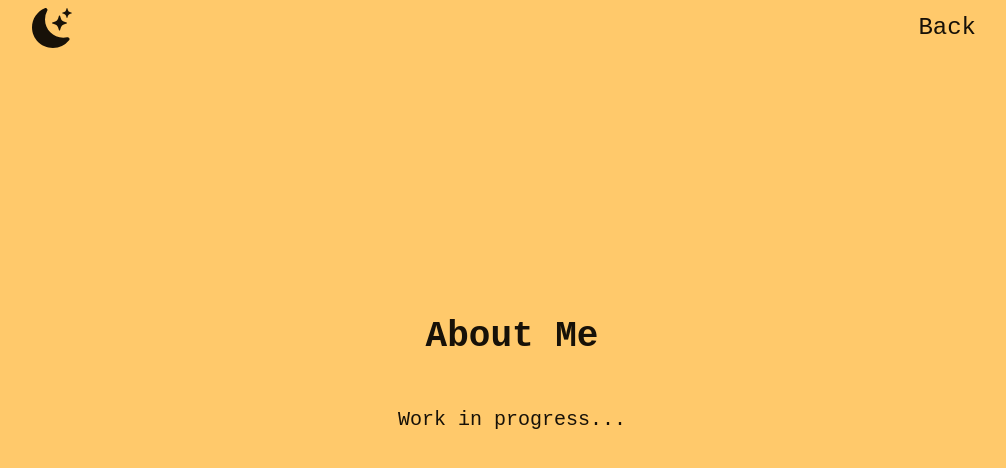
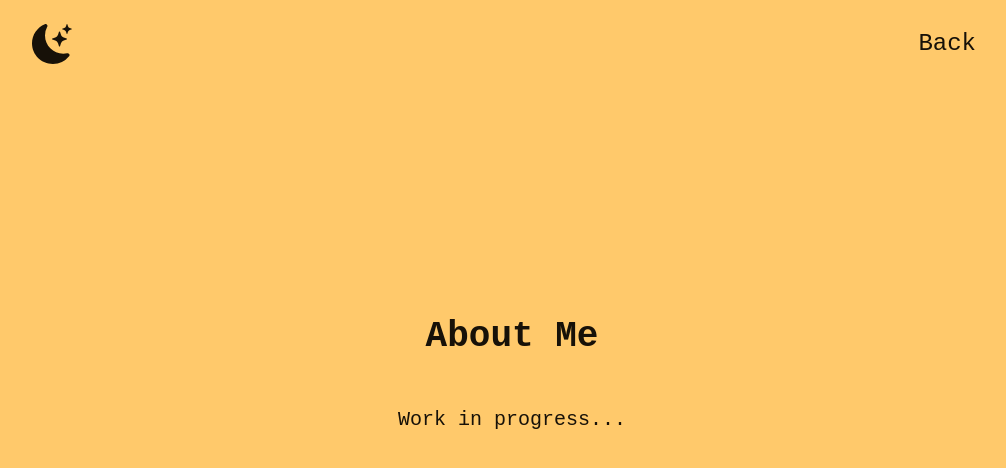
Before and after one commit to Pineapple-Soup/personal-website, a Next.js app: page /bio in a window 1280 px wide. Shown: the top 468 px of the page, without its empty margins (128-1134 px from the left). Built offline with nearby package versions, Linux system fonts and the light colour scheme.

Commit message:
build: apply extracted navbar class to other pages

```diff
--- a/src/app/bio/page.tsx
+++ b/src/app/bio/page.tsx
@@ -4,7 +4,7 @@ import ThemeToggle from "@/components/ThemeToggle";
 export default function BioPage() {
     return (
         <main>
-            <header className="fixed w-3/4 my-2 flex justify-between items-center">
+            <header className="navbar">
                 <ThemeToggle />
                 <button className="mx-4">
                     <Link href="/"> Back </Link>
--- a/src/app/projects/[id]/page.tsx
+++ b/src/app/projects/[id]/page.tsx
@@ -8,7 +8,7 @@ export default async function ProjectPage({ params }: { params: Promise<{ id: nu
 
     return (
         <main>
-            <header className="fixed w-3/4 my-2 flex justify-between items-center">
+            <header className="navbar">
                 <ThemeToggle />
                 <button className="mx-4">
                     <Link href="/"> Back </Link>
--- a/src/app/projects/page.tsx
+++ b/src/app/projects/page.tsx
@@ -4,7 +4,7 @@ import ThemeToggle from '@/components/ThemeToggle';
 export default function ProjectPage() {
     return (
         <main>
-            <header className="fixed w-3/4 my-2 flex justify-between items-center">
+            <header className="navbar">
                 <ThemeToggle />
                 <button className="mx-4">
                     <Link href="/"> Back </Link>
```
